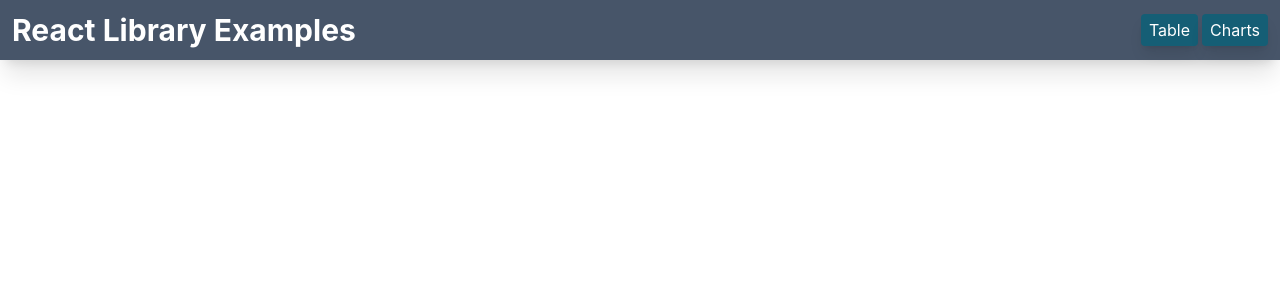
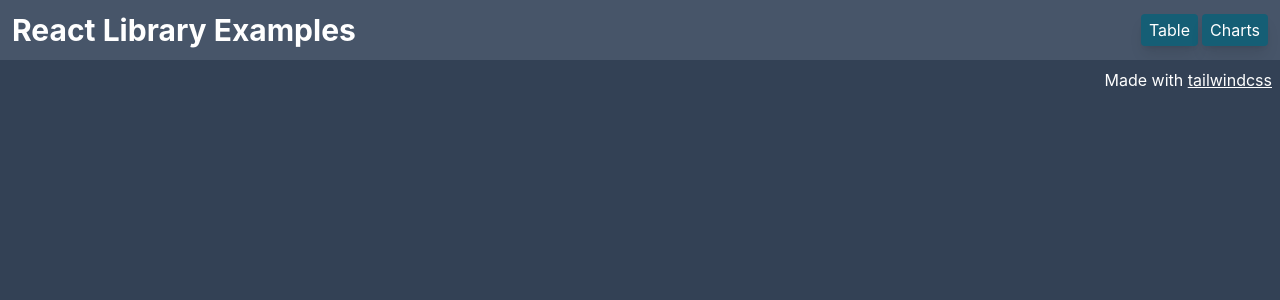
Before and after one commit to david-qz/react-spotlight-open-source, a React (Create React App) app: page / in a window 1280 px wide. Shown: the top 300 px of the page. Built offline with nearby package versions, Linux system fonts and the light colour scheme.

Commit message:
Add a footer

```diff
--- a/src/App.js
+++ b/src/App.js
@@ -2,10 +2,11 @@ import { Route, Switch } from 'react-router-dom';
 import GDPChart from './components/Chart';
 import Header from './components/Header';
 import Table from './components/Table';
+import Footer from './components/Footer';
 
 function App() {
   return (
-    <div className='grid grid-rows-page-layout'>
+    <div className='min-h-screen grid grid-rows-page-layout'>
       <Header />
       <Switch>
         <Route path="/table">
@@ -21,6 +22,7 @@ function App() {
           </div>
         </Route>
       </Switch>
+      <Footer />
     </div>
   );
 }
--- /dev/null
+++ b/src/components/Footer.js
@@ -0,0 +1,5 @@
+export default function Footer() {
+  return <footer className='p-2 bg-slate-700 text-white text-right'>
+    Made with <a className='underline' href='https://tailwindcss.com/'>tailwindcss</a>
+  </footer>;
+}
--- a/src/index.css
+++ b/src/index.css
@@ -10,8 +10,3 @@ body {
   -webkit-font-smoothing: antialiased;
   -moz-osx-font-smoothing: grayscale;
 }
-
-code {
-  font-family: source-code-pro, Menlo, Monaco, Consolas, 'Courier New',
-    monospace;
-}
--- a/tailwind.config.js
+++ b/tailwind.config.js
@@ -4,7 +4,7 @@ module.exports = {
   theme: {
     extend: {
       gridTemplateRows: {
-        'page-layout': 'min-content auto'
+        'page-layout': 'min-content auto min-content'
       }
     },
   },
```
